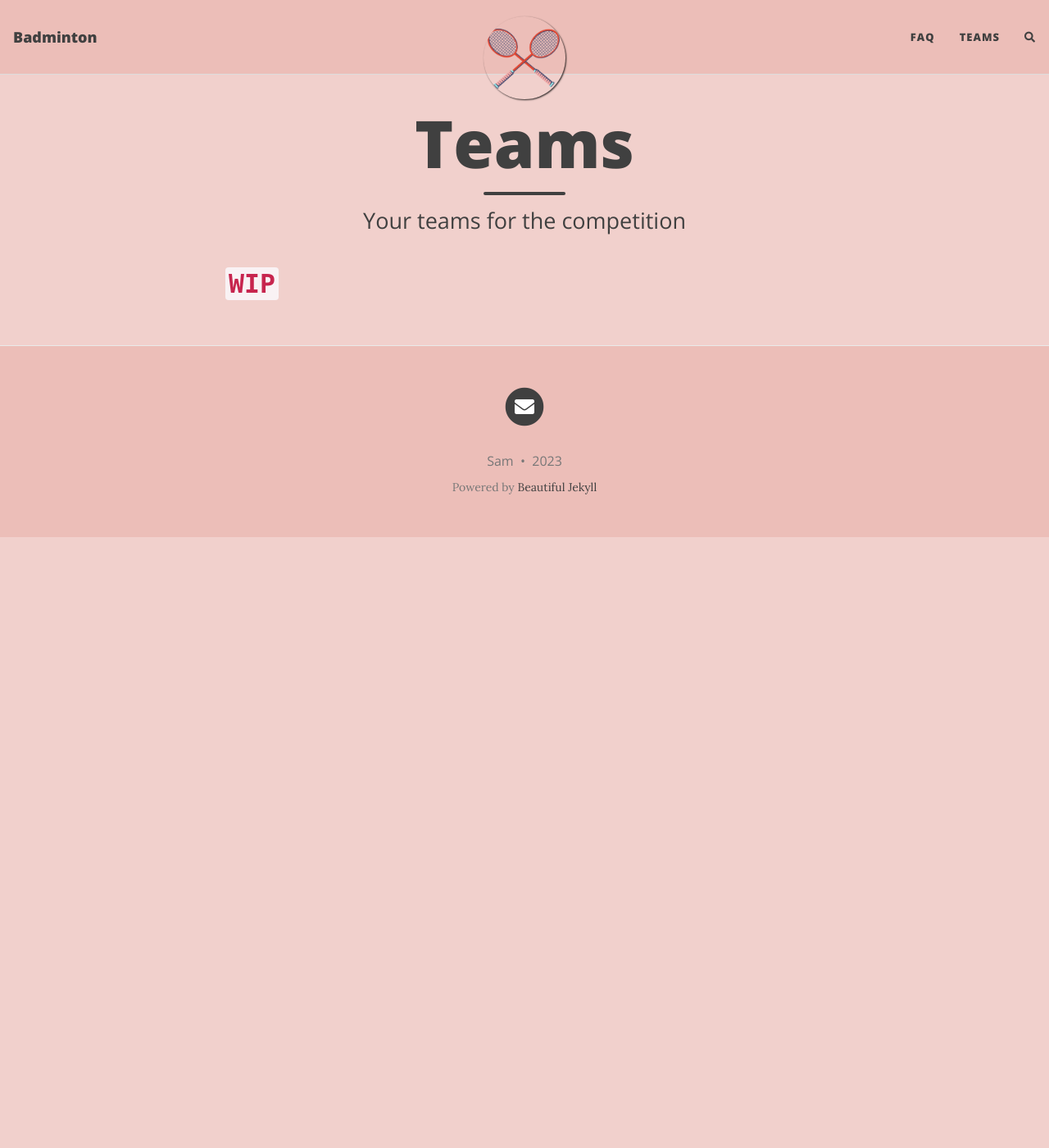
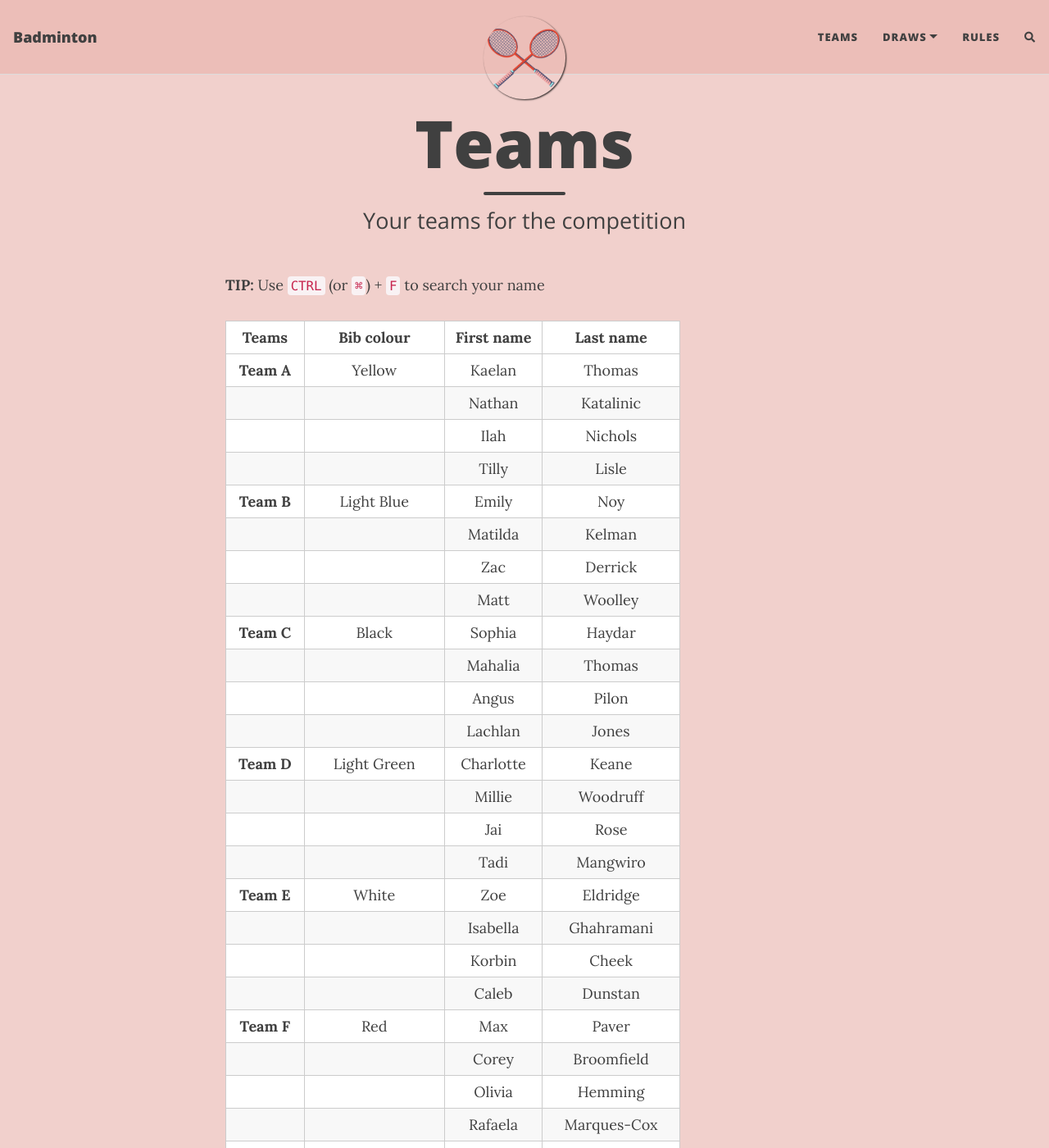
Before and after one commit to Dispatch9001/badminton, a Jekyll site: the page built from teams.md, in a window 1280 px wide and 1400 px high. Shown: the whole window at 82% size. Built offline with Jekyll 4.4.1, drawn with Linux system fonts in a browser that asks for light colours; nearby versions of some CDN libraries; comment, search, counter and statistics services are not loaded; some of the changed text lies outside the part shown.

Commit message:
the stuff do be happening

```diff
--- a/_config.yml
+++ b/_config.yml
@@ -13,7 +13,7 @@
 title: Badminton
 
 # Your name to show in the footer
-author: Sam
+author: Sam Weisbaum
 
 ###############################################
 # --- List of links in the navigation bar --- #
@@ -21,8 +21,12 @@ author: Sam
 
 navbar-links:
 #  Information: "info"
-  FAQ: "faq"
+#  FAQ: "faq"
   Teams: "teams"
+  Draws:
+    - First Round: "draw1"
+    - Second Round: "draw2"
+  Rules: "rules"
 #  Other:
 #    - Beautiful Jekyll: "https://beautifuljekyll.com"
 #    - Learn markdown: "https://www.markdowntutorial.com/"
--- a/assets/css/beautifuljekyll.css
+++ b/assets/css/beautifuljekyll.css
@@ -841,13 +841,13 @@ table tr:nth-child(2n) {
 table tr th {
   font-weight: bold;
   border: 1px solid #cccccc;
-  text-align: left;
+  text-align: center;
   margin: 0;
   padding: 0.375rem 0.8125rem;
 }
 table tr td {
   border: 1px solid #cccccc;
-  text-align: left;
+  text-align: center;
   margin: 0;
   padding: 0.375rem 0.8125rem;
 }
@@ -859,7 +859,15 @@ table tr th :last-child,
 table tr td :last-child {
   margin-bottom: 0;
 }
-
+.tbl_center {
+  width: 100%;
+  margin-left: auto;
+  margin-right: auto;
+  padding: 20px 0;
+  margin-top: 30px;
+  overflow:hidden;
+  overflow-x: scroll;
+}
 /* --- Code blocks --- */
 
 code {
--- a/teams.md
+++ b/teams.md
@@ -3,10 +3,86 @@ layout: page
 title: Teams
 subtitle: Your teams for the competition
 ---
+**TIP:** Use `CTRL` (or `⌘`) + `F` to search your name
 
-# `WIP`
-<!--
-| Team 1 | Team 2 | Team 3 |
-|--------|--------|--------|
-| Person | Person | Person |
- -->
+<!-- <style>
+h1 {text-align: center;}
+p {text-align: center;}
+div {text-align: center;}
+</style> -->
+
+
+| **Teams**  | Bib colour       | First name |    Last name    |
+|:----------:| ---------------- |:----------:|:---------------:|
+| **Team A** | Yellow           |   Kaelan   |     Thomas      |
+|            |                  |   Nathan   |    Katalinic    |
+|            |                  |    Ilah    |     Nichols     |
+|            |                  |   Tilly    |      Lisle      |
+| **Team B** | Light Blue       |   Emily    |       Noy       |
+|            |                  |  Matilda   |     Kelman      |
+|            |                  |    Zac     |     Derrick     |
+|            |                  |    Matt    |     Woolley     |
+| **Team C** | Black            |   Sophia   |     Haydar      |
+|            |                  |  Mahalia   |     Thomas      |
+|            |                  |   Angus    |      Pilon      |
+|            |                  |  Lachlan   |      Jones      |
+| **Team D** | Light Green      | Charlotte  |      Keane      |
+|            |                  |   Millie   |    Woodruff     |
+|            |                  |    Jai     |      Rose       |
+|            |                  |    Tadi    |    Mangwiro     |
+| **Team E** | White            |    Zoe     |    Eldridge     |
+|            |                  |  Isabella  |   Ghahramani    |
+|            |                  |   Korbin   |      Cheek      |
+|            |                  |   Caleb    |     Dunstan     |
+| **Team F** | Red              |    Max     |      Paver      |
+|            |                  |   Corey    |   Broomfield    |
+|            |                  |   Olivia   |     Hemming     |
+|            |                  |  Rafaela   |   Marques-Cox   |
+| **Team G** | Dark Blue        |   Aiden    |     Watkins     |
+|            |                  |    Will    |  Marjoribanks   |
+|            |                  |   Cruze    |    Shanahan     |
+|            |                  |   Thomas   |      Pasco      |
+| **Team H** | Purple           |  Indiana   |     Martin      |
+|            |                  |  Isabelle  |      Lalor      |
+|            |                  |   Sienna   |      Power      |
+|            |                  |   Laura    |    Hautbois     |
+| **Team I** | Pink             |   Bailey   |      King       |
+|            |                  |   Aiden    |    Mackenzie    |
+|            |                  |  Livinia   |     Slater      |
+|            |                  |    Ruby    |      Dean       |
+|            |                  |   Gemma    |    Fletcher     |
+| **Team J** | Teal             |    Tom     |      Hart       |
+|            |                  |   Logan    |     Herbert     |
+|            |                  | Charlotte  |      Green      |
+|            |                  |   Tyler    |      Evans      |
+|            |                  |  Saritha   |      Helle      |
+| **Team K** | Dark Green       |   Ashton   |      Hayes      |
+|            |                  |  Annabel   |     Hedger      |
+|            |                  |   Ellen    |      Leahy      |
+|            |                  |   Tarah    |     Bryers      |
+|            |                  |    Ben     |      Giles      |
+| **Team L** | Maroon           |   Kayla    |     Charge      |
+|            |                  |  Charley   |     Collins     |
+|            |                  |   Lauren   |     Heslop      |
+|            |                  |   Miles    |    Greenwood    |
+|            |                  |   Jesse    |      Roder      |
+| **Team M** | Even Darker Blue |    Will    |    Chandler     |
+|            |                  | Mackenzie  |    Whiteman     |
+|            |                  |   Tania    |     Morton      |
+|            |                  |   Amelia   |     Matthes     |
+|            |                  |    Will    |     McArdle     |
+| **Team N** | Mustard          |  Annabel   |     Goodman     |
+|            |                  |    Sari    |      Abel       |
+|            |                  |   Hayley   |    Douglass     |
+|            |                  |   Connor   |     Kosmeie     |
+|            |                  |    Noah    | Dickinson-Evans |
+| **Team O** | Lime             |   Joshua   |      Hales      |
+|            |                  |    Reid    |     Toombs      |
+|            |                  |   Bella    |    Beresford    |
+|            |                  |   Anika    |     McBride     |
+|            |                  | Alexandra  |     Butler      |
+| **Team P** | No Bib           |    Cash    |     Milner      |
+|            |                  |   Bailey   |  McShane-Cale   |
+|            |                  |  Er Xiang  |       He        |
+|            |                  |   Baylie   |      Kuech      |
+|            |                  |  Charles   |      Britt      |
```
Also changed, not shown: draw1.md (added, +248 -0 lines), draw2.md (added, +7 -0 lines), index.md (+2 -5 lines), rules.md (added, +140 -0 lines).
